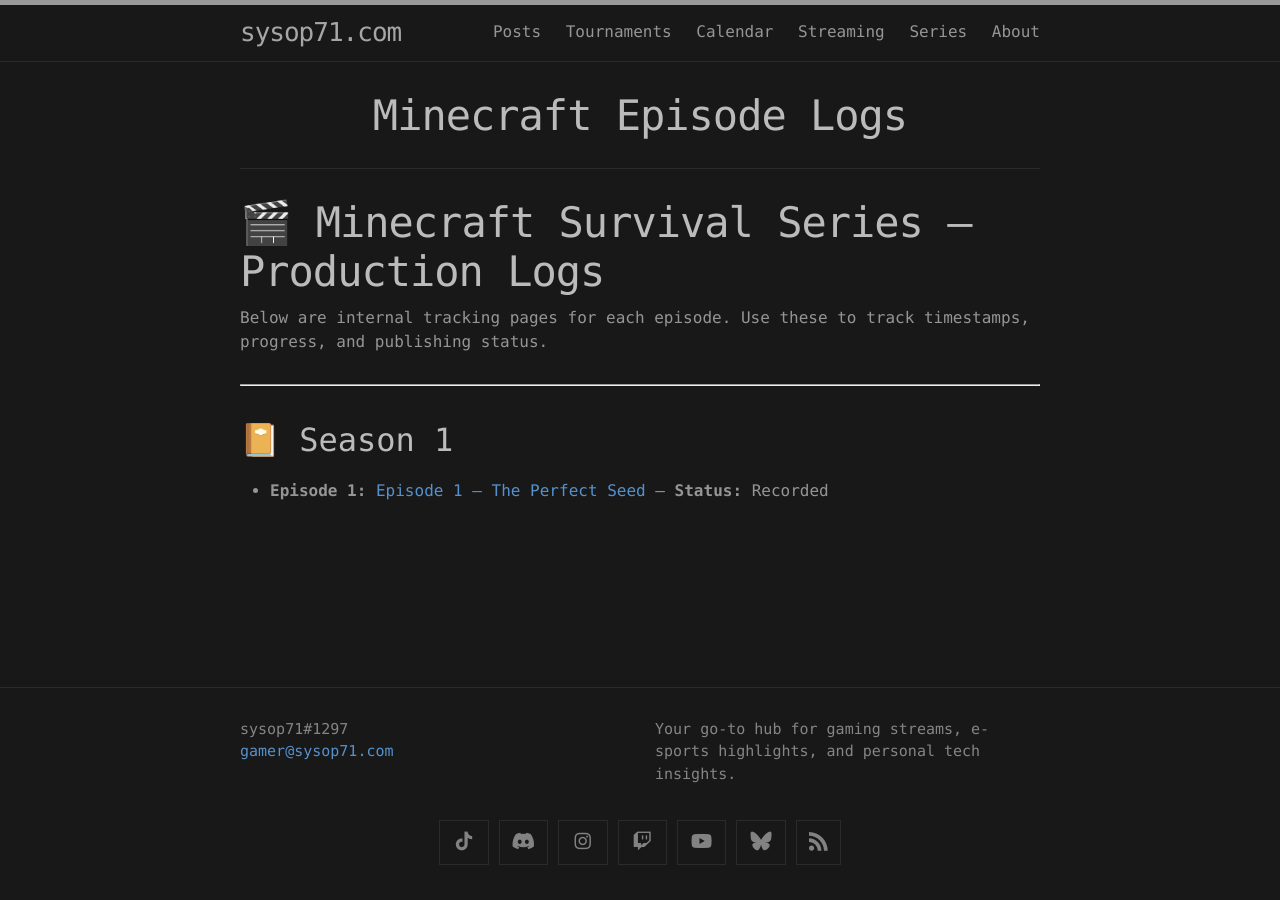
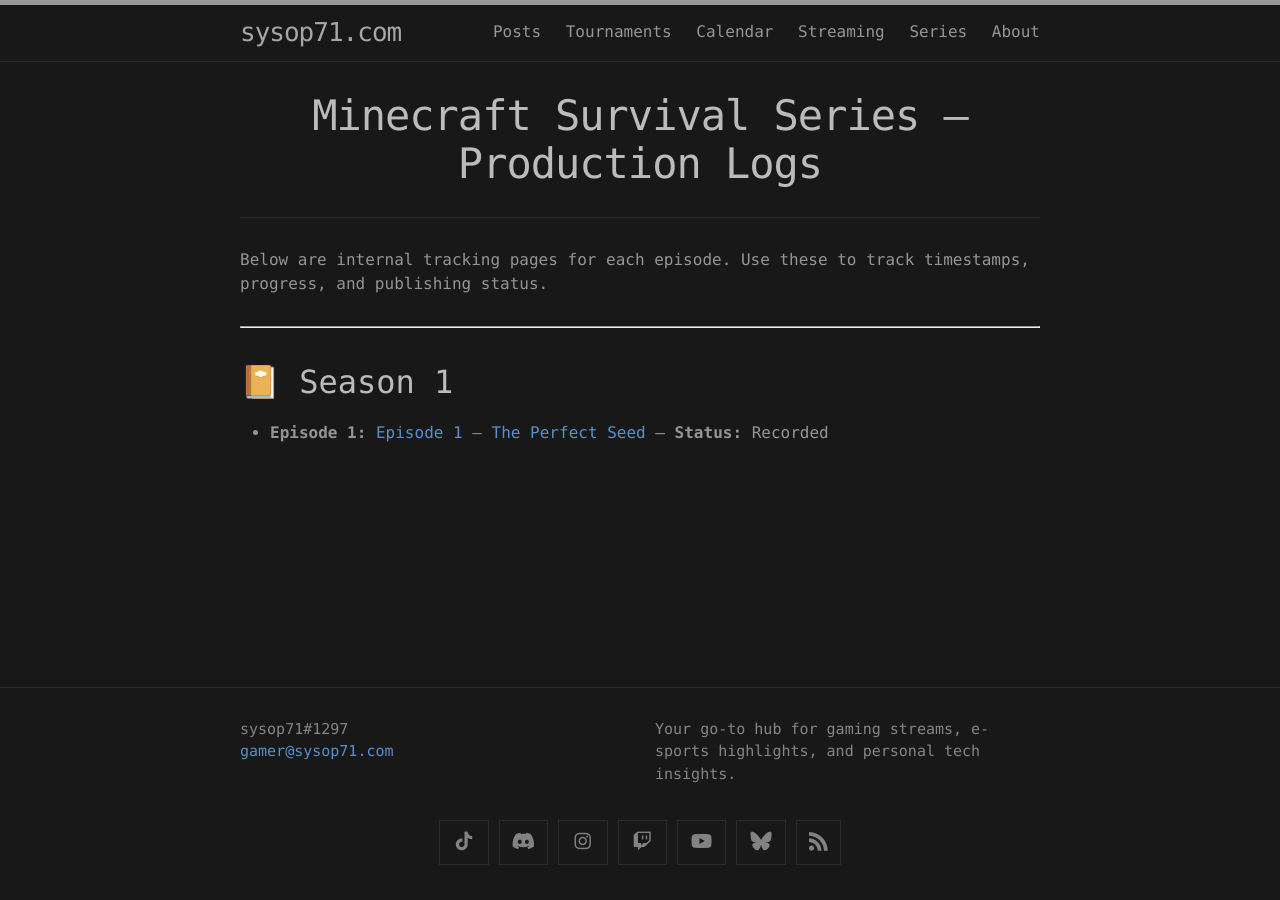
Before and after one commit to sysop71/sysop71.github.io, a Jekyll site: the page built from _minecraft/index.md, in a window 1280 px wide. Built offline with Jekyll 4.4.1, drawn with Linux system fonts in a browser that asks for light colours; a style sheet for code colours, icons or effects is not loaded.

Commit message:
two to many titles

```diff
--- a/_minecraft/index.md
+++ b/_minecraft/index.md
@@ -1,10 +1,8 @@
 ---
-title: "Minecraft Episode Logs"
+title: "Minecraft Survival Series – Production Logs"
 layout: page
 permalink: /minecraft/
 ---
-
-# 🎬 Minecraft Survival Series – Production Logs
 
 Below are internal tracking pages for each episode. Use these to track timestamps, progress, and publishing status.
 
```
